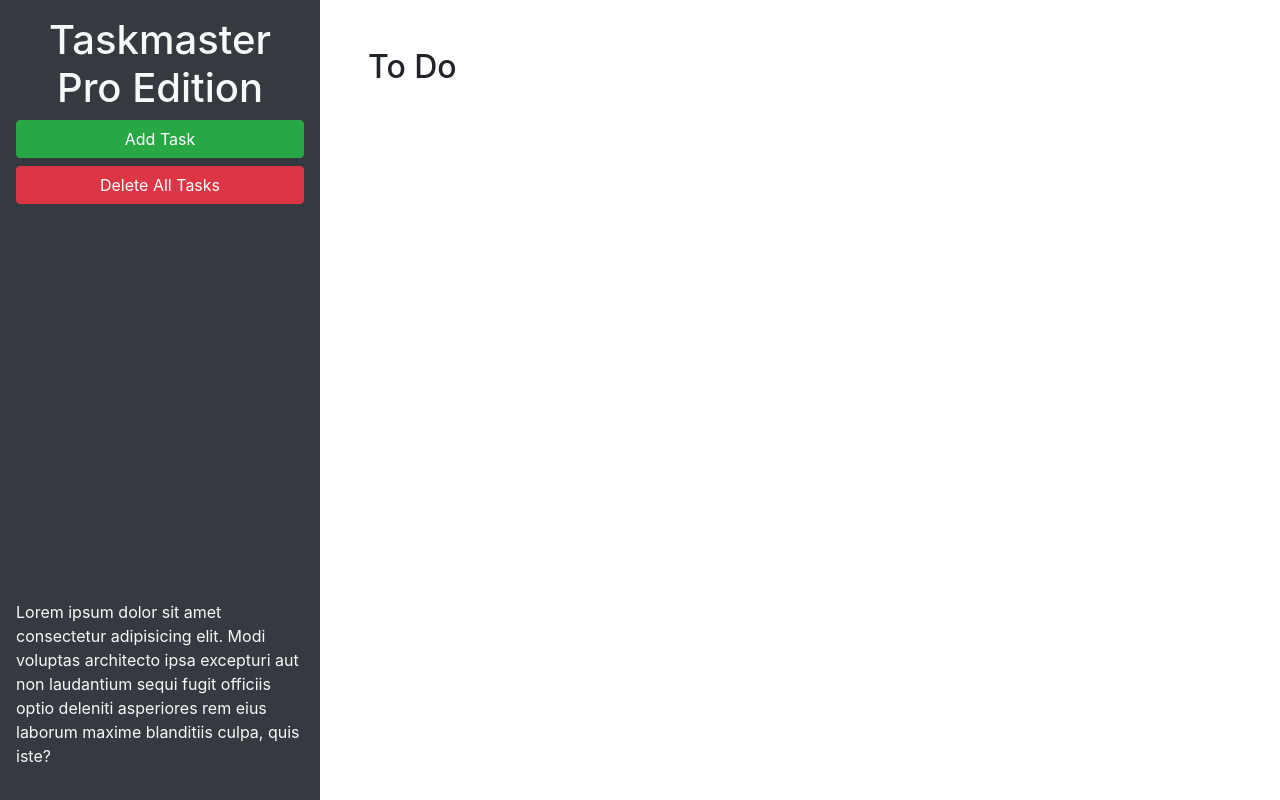
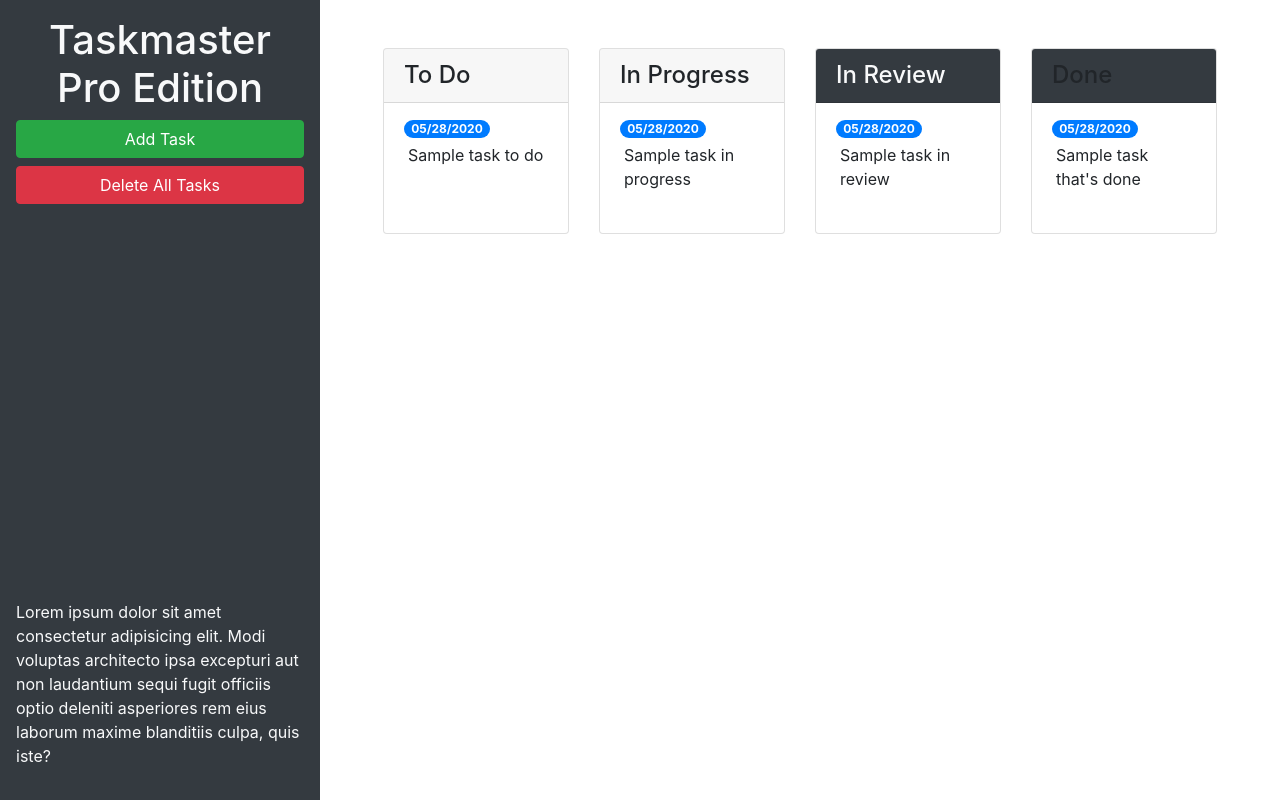
Before and after one commit to chill-phil/taskmaster-pro, a plain HTML site: page index.html in a window 1280 px wide. Drawn offline with nearby package versions, Linux system fonts and the light colour scheme.

Commit message:
tweaked modals and card layout

```diff
--- a/assets/js/script.js
+++ b/assets/js/script.js
@@ -13,7 +13,6 @@ var createTask = function(taskText, taskDate, taskList) {
 
   // append span and p element to parent li
   taskLi.append(taskSpan, taskP);
-
 
   // append to ul list on the page
   $("#list-" + taskList).append(taskLi);
@@ -39,6 +38,8 @@ var loadTasks = function() {
 
   // loop over object properties
   $.each(tasks, function(list, arr) {
+    console.log(list, arr);
+    // then loop over sub array
     arr.forEach(function(task) {
       createTask(task.text, task.date, list);
     });
--- a/index.html
+++ b/index.html
@@ -22,13 +22,97 @@
         excepturi aut non laudantium sequi fugit officiis optio deleniti asperiores rem eius laborum maxime blanditiis culpa, quis iste?
       </p>
     </header>
+
+
+
+
+
+
+
+
+
+
+
+
     <main class="col-12 col-lg-9">
-      <div class="m-5">
-        <h2>To Do</h2>
-        <ul id="list-toDo" class="list-group"> </ul>
+      <div class="m-5 row justify-content-around">
+
+        <!-- todo start -->
+        <div class="col-12 col-md-6 col-xl-3 mb-3">
+          <div class="card">
+            <h4 class="card-header"><!---->
+              To Do
+            </h4>
+            <ul id="list-toDo" class="list-group list-group-flush">
+              <li class="list-group-item">
+                <span class="badge badge-primary badge-pill">05/28/2020</span>
+                <p class="m-1">Sample task to do</p>
+              </li>
+            </ul>
+          </div>
+        </div>
+        <!-- todo end -->
+
+        <!-- in progress start -->
+        <div class="col-12 col-md-6 col-xl-3 mb-3">
+          <div class="card">
+            <h4 class="card-header">
+              In Progress
+            </h4>
+            <ul id="list-inProgress" class="list-group list-group-flush">
+              <li class="list-group-item">
+                <span class="badge badge-primary badge-pill">05/28/2020</span>
+                <p class="m-1">Sample task in progress</p>
+              </li>
+            </ul>
+          </div>
+        </div>
+        <!-- in progress end -->
+
+        <!-- in review start -->
+        <div class="col-12 col-md-6 col-xl-3 mb-3">
+          <div class="card">
+            <h4 class="card-header bg-dark text-light">
+              In Review
+            </h4>
+            <ul id="list-inReview" class="list-group list-group-flush">
+              <li class="list-group-item">
+                <span class="badge badge-primary badge-pill">05/28/2020</span>
+                <p class="m-1">Sample task in review</p>
+              </li>
+            </ul>
+          </div>
+        </div>
+        <!-- in review end -->
+
+        <!-- done start -->
+        <div class="col-12 col-md-6 col-xl-3 mb-3">
+          <div class="card">
+            <h4 class="card-header bg-dark">
+              Done
+            </h4>
+            <ul id="list-done" class="list-group list-group-flush">
+              <li class="list-group-item">
+                <span class="badge badge-primary badge-pill">05/28/2020</span>
+                <p class="m-1">Sample task that's done</p>
+              </li>
+            </ul>
+          </div>
+        </div>
+        <!-- done end -->
       </div>
+
+
+
+
+
     </main>
   </div>
+
+
+
+
+
 
   <!-- Modal -->
   <div class="modal fade" id="task-form-modal" tabindex="-1" role="dialog" aria-labelledby="task-form-modal"
@@ -45,11 +129,11 @@
           <form>
             <div class="form-group">
               <label for="modalTaskDescription">Task description</label>
-              <textarea id="modalTaskDescription" rows="3"></textarea>
+              <textarea id="modalTaskDescription" rows="3" class="form-control"></textarea>
             </div>
             <div class="form-group">
               <label for="modalDueDate">Due date</label>
-              <input type="text" id="modalDueDate" placeholder="mm/dd/yyyy" autocomplete="off" />
+              <input type="text" class="form-control" id="modalDueDate" placeholder="mm/dd/yyyy" autocomplete="off" />
             </div>
           </form>
         </div>
```
